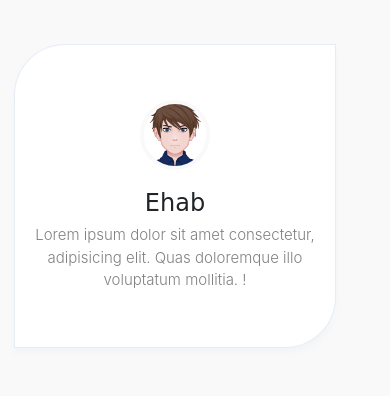
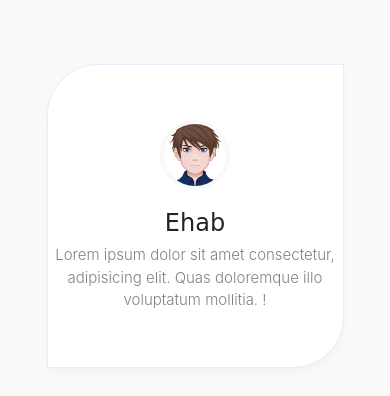
Before and after one commit to Ehab97/WebTask, a plain HTML site: page index.html in a window 390 px wide. Shown: the part 632-1028 px from the top of the page. Drawn offline with Linux system fonts and the light colour scheme; a web font is replaced by a local one.

Commit message:
css update

```diff
--- a/css/style.css
+++ b/css/style.css
@@ -17,7 +17,6 @@
 
 .slider img {
     height: 400px;
-    ;
 }
 
 .who {
@@ -222,4 +221,8 @@ footer .icons a:hover {
         width: 60px;
         margin-right: 10px;
     }
+    .who .box {
+        width: 295px;
+        margin: 20px auto;
+    }
 }
```
Also changed, not shown: js/main.js (+0 -15 lines).
